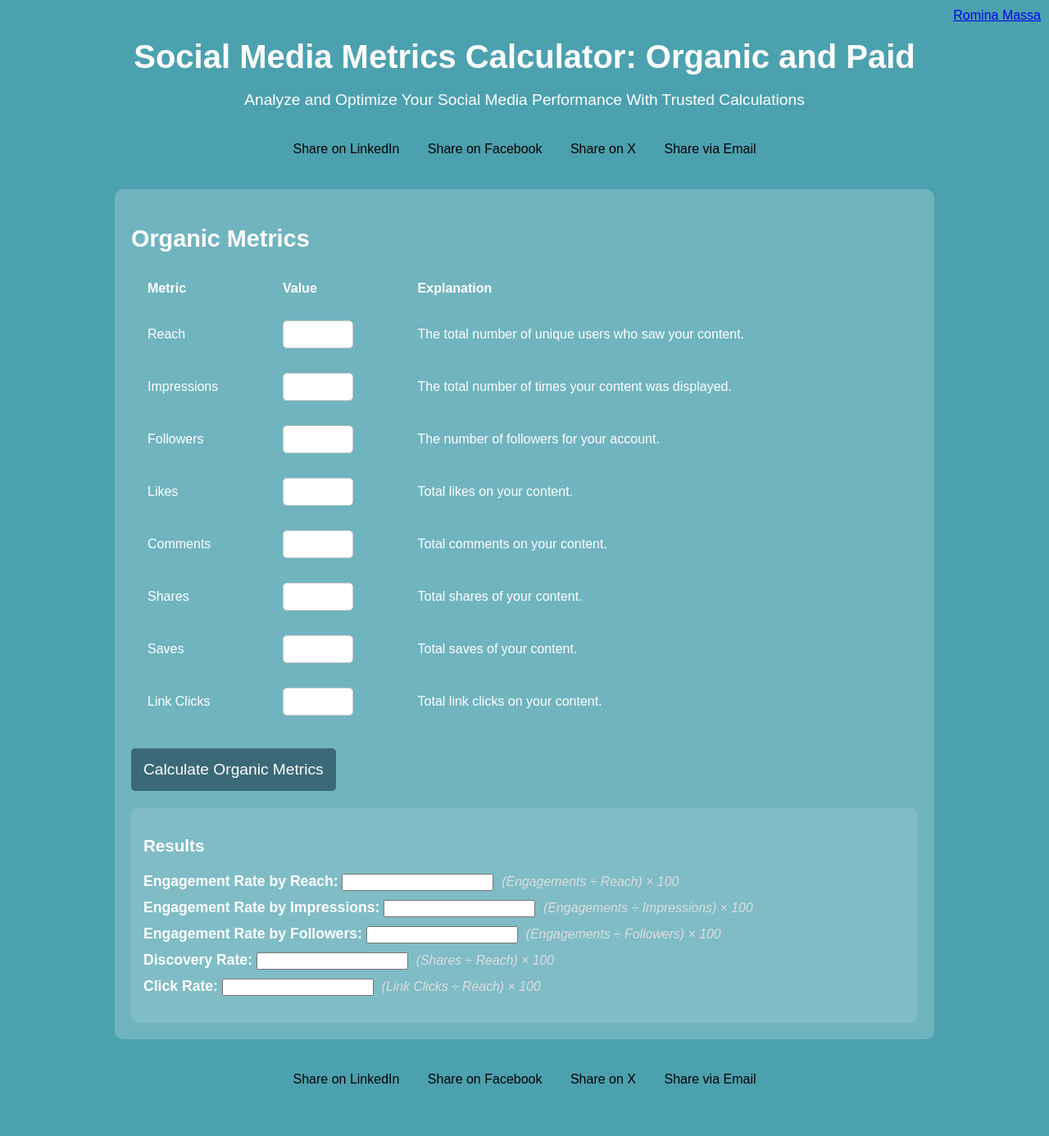
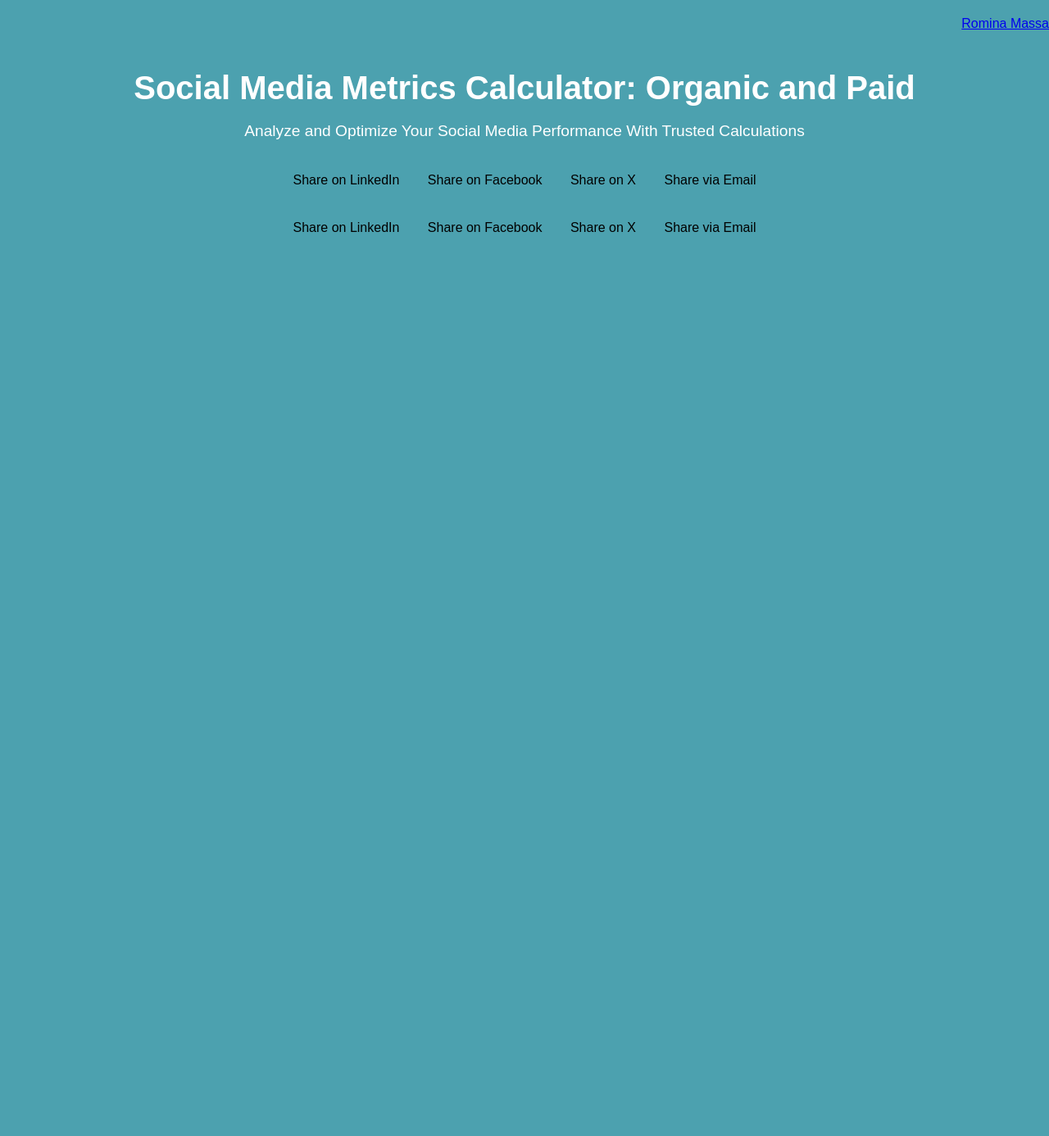
Before and after one commit to rominamassa/smm-metrics-optimizer, a Flask app: page / in a window 1280 px wide. Shown: the whole page at 82% size. After the commit the page ends 283 px from the top, so only its background shows below. Run offline with Flask 3, Linux system fonts and the light colour scheme; some libraries are stand-ins or nearby versions.

Commit message:
Make LinkedIn badge static for better mobile experience

```diff
--- a/templates/index.html
+++ b/templates/index.html
@@ -7,14 +7,11 @@
     <link rel="stylesheet" href="/static/styles.css">
     <script src="https://platform.linkedin.com/badges/js/profile.js" async defer></script>
     <style>
-        /* Fix LinkedIn badge spacing */
+        /* Adjust LinkedIn badge to be static */
         .badge-container {
-            position: fixed;
-            top: 10px;
-            right: 10px;
-            z-index: 10;
+            margin-top: 20px; /* Adds spacing at the top */
+            text-align: right; /* Aligns the badge to the right */
         }
-        /* Add spacing around sharing buttons */
         .sharing-interface {
             text-align: center;
             margin: 40px 0;
@@ -27,7 +24,7 @@
     </style>
 </head>
 <body>
-    <!-- LinkedIn Badge (Fixed at Top-Right) -->
+    <!-- LinkedIn Badge (Static at Top) -->
     <div class="badge-container">
         <div class="badge-base LI-profile-badge"
             data-locale="en_US"
@@ -53,92 +50,7 @@
         </div>
 
         <!-- Organic Metrics Section -->
-        <section class="calculator-section" id="organic">
-            <h2>Organic Metrics</h2>
-            <form action="/" method="POST">
-                <input type="hidden" name="form_type" value="organic">
-                <table class="input-table">
-                    <tr>
-                        <th>Metric</th>
-                        <th>Value</th>
-                        <th>Explanation</th>
-                    </tr>
-                    <tr>
-                        <td>Reach</td>
-                        <td><input type="number" id="reach" name="reach" class="input-field" value="{{ form_data.reach or '' }}"></td>
-                        <td>The total number of unique users who saw your content.</td>
-                    </tr>
-                    <tr>
-                        <td>Impressions</td>
-                        <td><input type="number" id="impressions" name="impressions" class="input-field" value="{{ form_data.impressions or '' }}"></td>
-                        <td>The total number of times your content was displayed.</td>
-                    </tr>
-                    <tr>
-                        <td>Followers</td>
-                        <td><input type="number" id="followers" name="followers" class="input-field" value="{{ form_data.followers or '' }}"></td>
-                        <td>The number of followers for your account.</td>
-                    </tr>
-                    <tr>
-                        <td>Likes</td>
-                        <td><input type="number" id="likes" name="likes" class="input-field" value="{{ form_data.likes or '' }}"></td>
-                        <td>Total likes on your content.</td>
-                    </tr>
-                    <tr>
-                        <td>Comments</td>
-                        <td><input type="number" id="comments" name="comments" class="input-field" value="{{ form_data.comments or '' }}"></td>
-                        <td>Total comments on your content.</td>
-                    </tr>
-                    <tr>
-                        <td>Shares</td>
-                        <td><input type="number" id="shares" name="shares" class="input-field" value="{{ form_data.shares or '' }}"></td>
-                        <td>Total shares of your content.</td>
-                    </tr>
-                    <tr>
-                        <td>Saves</td>
-                        <td><input type="number" id="saves" name="saves" class="input-field" value="{{ form_data.saves or '' }}"></td>
-                        <td>Total saves of your content.</td>
-                    </tr>
-                    <tr>
-                        <td>Link Clicks</td>
-                        <td><input type="number" id="link_clicks" name="link_clicks" class="input-field" value="{{ form_data.link_clicks or '' }}"></td>
-                        <td>Total link clicks on your content.</td>
-                    </tr>
-                </table>
-                <button type="submit" class="submit-btn">Calculate Organic Metrics</button>
-            </form>
-
-            <!-- Organic Results -->
-            <div id="organic-results">
-                <h3>Results</h3>
-                <ul>
-                    <li>
-                        <strong>Engagement Rate by Reach:</strong>
-                        <input type="text" class="output-field" readonly value="{{ organic_results.engagement_by_reach if organic_results else '' }}">
-                        <span class="explanation">(Engagements ÷ Reach) × 100</span>
-                    </li>
-                    <li>
-                        <strong>Engagement Rate by Impressions:</strong>
-                        <input type="text" class="output-field" readonly value="{{ organic_results.engagement_by_impressions if organic_results else '' }}">
-                        <span class="explanation">(Engagements ÷ Impressions) × 100</span>
-                    </li>
-                    <li>
-                        <strong>Engagement Rate by Followers:</strong>
-                        <input type="text" class="output-field" readonly value="{{ organic_results.engagement_by_followers if organic_results else '' }}">
-                        <span class="explanation">(Engagements ÷ Followers) × 100</span>
-                    </li>
-                    <li>
-                        <strong>Discovery Rate:</strong>
-                        <input type="text" class="output-field" readonly value="{{ organic_results.discovery_rate if organic_results else '' }}">
-                        <span class="explanation">(Shares ÷ Reach) × 100</span>
-                    </li>
-                    <li>
-                        <strong>Click Rate:</strong>
-                        <input type="text" class="output-field" readonly value="{{ organic_results.click_rate if organic_results else '' }}">
-                        <span class="explanation">(Link Clicks ÷ Reach) × 100</span>
-                    </li>
-                </ul>
-            </div>
-        </section>
+        <!-- [Content for Organic and Paid Metrics Section Goes Here] -->
 
         <!-- Sharing Interface (Bottom) -->
         <div class="sharing-interface">
```
